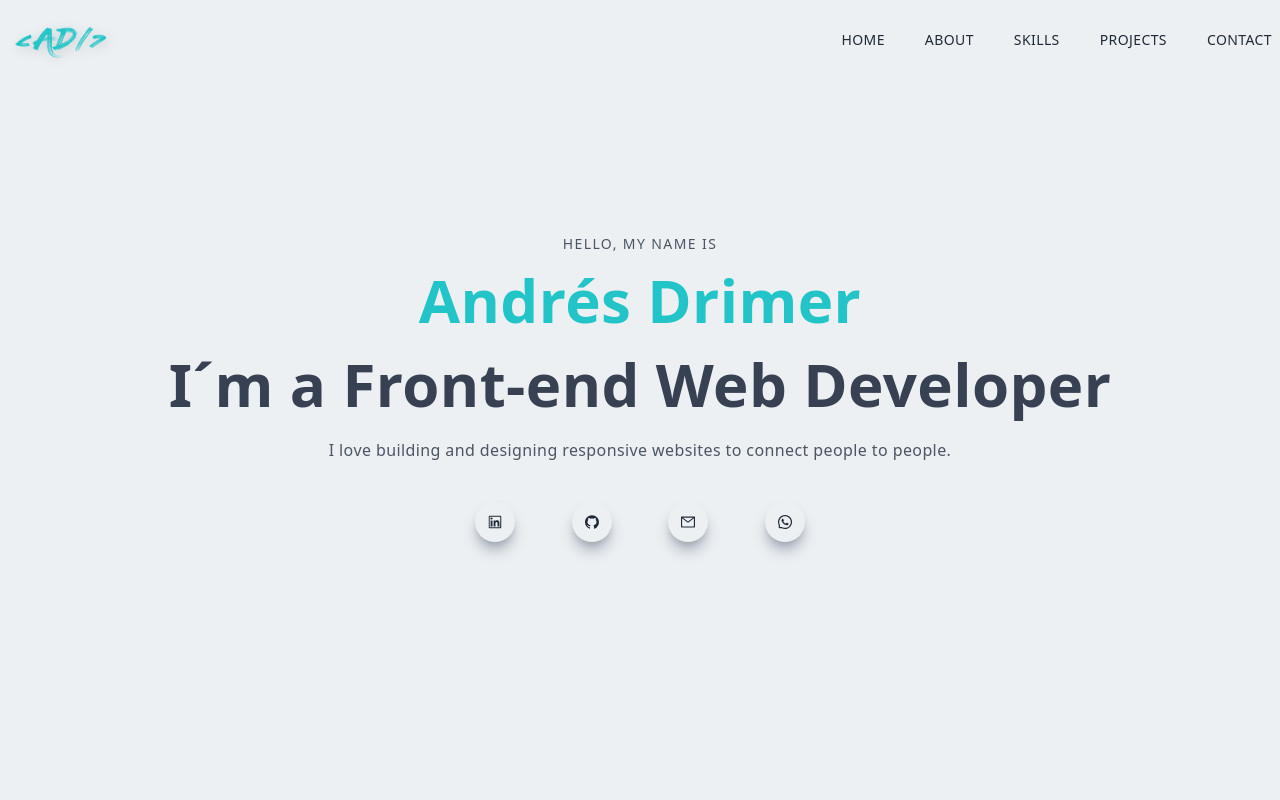
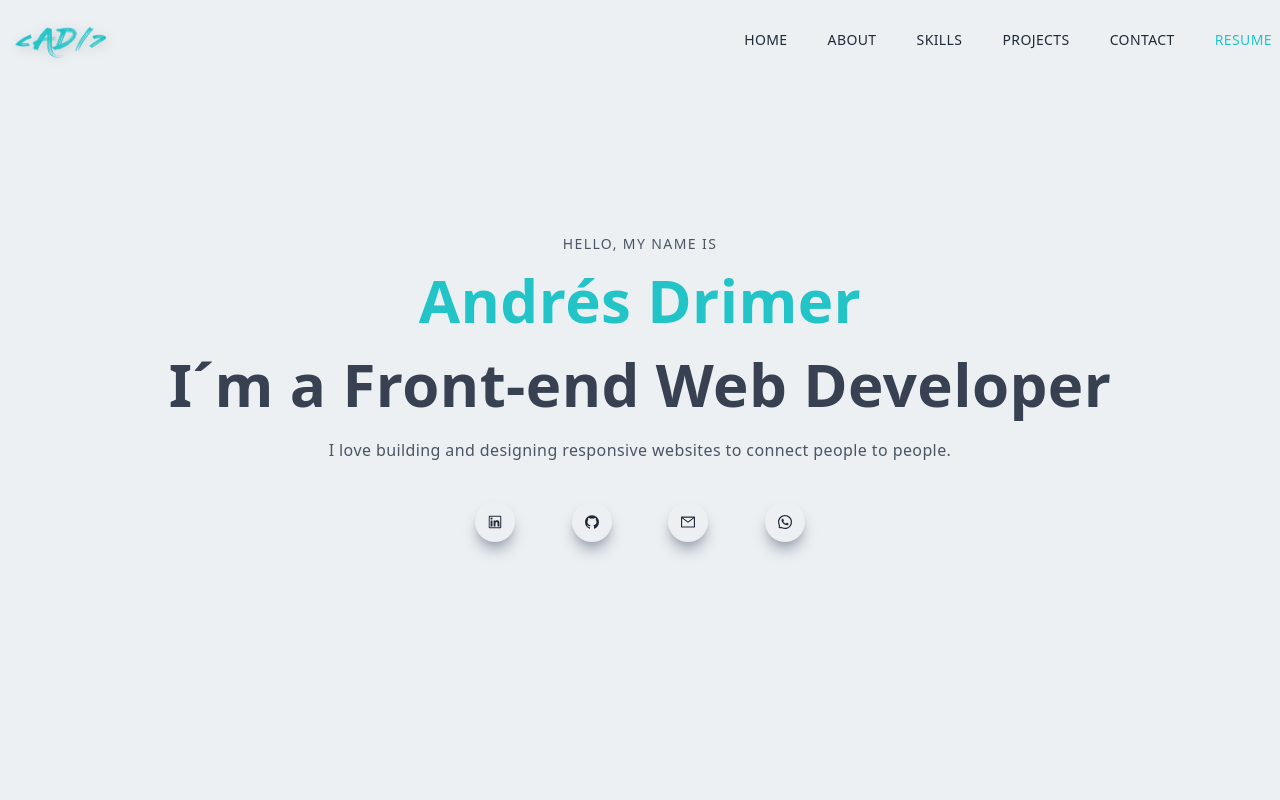
Before and after one commit to AndresDrimer/portfolio-nextjs-2023, a Next.js app: page / in a window 1280 px wide. Shown: the top 800 px of the page. Built offline with nearby package versions, Linux system fonts and the light colour scheme.

Commit message:
resume added

```diff
--- a/data.js
+++ b/data.js
@@ -2,6 +2,7 @@ export default {
   name: "Andrés Drimer",
   workTitle: "Front-end Web Developer",
   moto: "I love building and designing responsive websites to connect people to people.",
+  resume:"https://drive.google.com/file/d/1qK_kooLAZU9H1oNtKwB-rCDA7kbOhgl8/view?usp=sharing",
   logo: "/assets/logoAD2023-4.png",
   sections: ["home", "about", "skills", "projects", "contact"],
   aboutPhoto: "/assets/portrait2.jpeg",
--- a/src/components/Navbar.jsx
+++ b/src/components/Navbar.jsx
@@ -8,6 +8,8 @@ import {
   AiOutlineGithub,
   AiOutlineWhatsApp
 } from "react-icons/ai";
+
+
 
 const Navbar = (props) => {
   const [nav, setNav] = useState(false)
@@ -59,6 +61,12 @@ const Navbar = (props) => {
                 Contact
               </li>
             </Link>
+            <Link href={props.data.resume} target="_blank">
+              <li className="ml-10 text-sm uppercase text-[#22c4c7] hover:border-b">
+                Resume
+              </li>
+            </Link>
+
           </ul>
           <div onClick={handleNav} className="md:hidden">
             <VscMenu size={25} />
@@ -104,6 +112,11 @@ const Navbar = (props) => {
               <Link href="/#contact">
                 <li onClick={()=>setNav(false)} className="py-4 text-sm">Contact</li>
               </Link>
+              <Link href={props.data.resume} target="_blank">
+              <li onClick={()=>setNav(false)} className="py-4 text-sm text-[#22c4c7]">
+                Resume
+              </li>
+            </Link>
             </ul>
             <div className="pt-40">
               <p className="uppercase tracking-widest text-[#22c4c7]">
```
